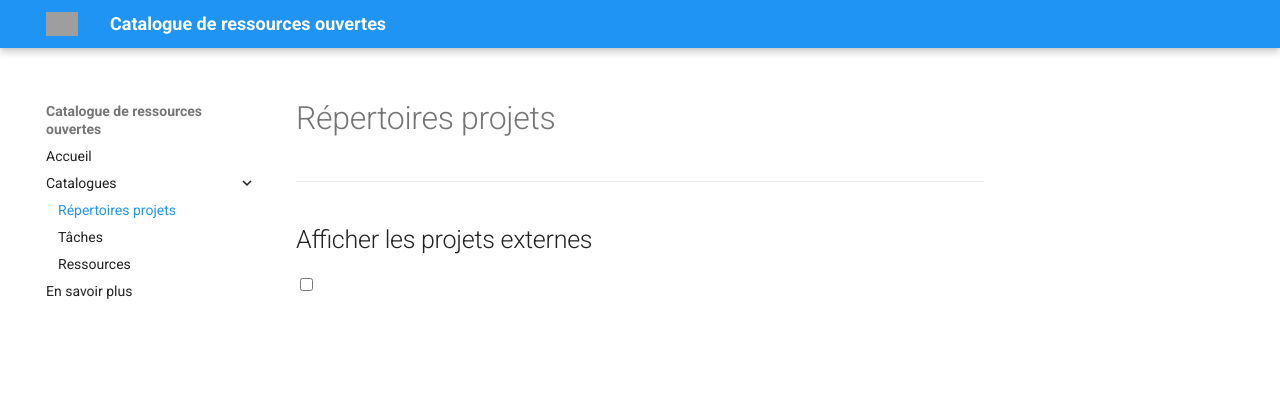
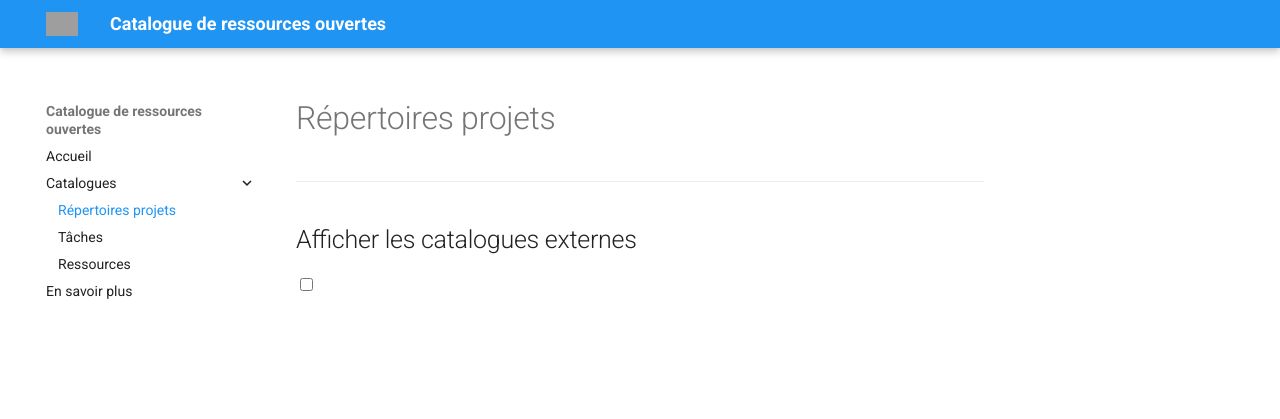
Before and after one commit to Konsilion/katalog-template, an MkDocs documentation site: the page built from docs/katalog/projets/home.md, in a window 1280 px wide. Shown: the top 419 px of the page. Built offline with MkDocs 1.6.1 and Material for MkDocs 9.7.7, drawn with Linux system fonts in a browser that asks for light colours; grey boxes are pictures that could not be loaded.

Commit message:
Update home.md

```diff
--- a/docs/katalog/projets/home.md
+++ b/docs/katalog/projets/home.md
@@ -2,7 +2,7 @@
 
 <hr>
 
-<h2>Afficher les projets externes</h2>
+<h2>Afficher les catalogues externes</h2>
 
 <label class="ksln-switch"><input id="LoadAll" type="checkbox" onclick="document.getElementById('DatamiExternal').classList.toggle('hide');"><span class="slider round"></span></label>
 
```
